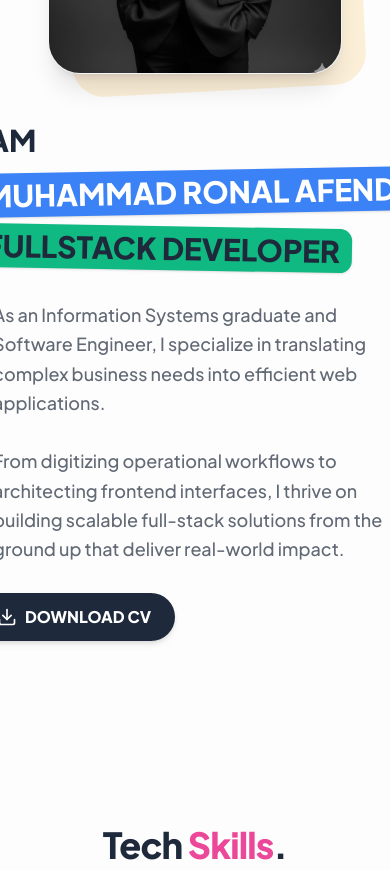
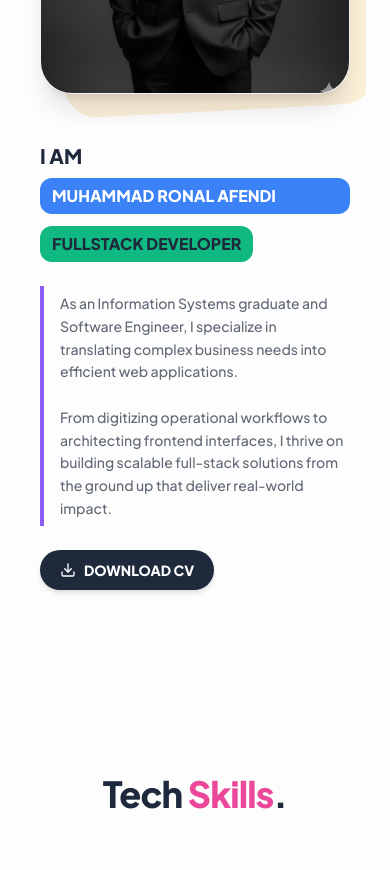
Before and after one commit to afendi-cmd/protofolio-saya, a Next.js app: page /en in a window 390 px wide. Shown: the part 1600-2470 px from the top of the page. Built offline with nearby package versions, Linux system fonts and the light colour scheme.

Commit message:
Fix: responsive About section untuk mobile/Android

```diff
--- a/components/About.tsx
+++ b/components/About.tsx
@@ -16,8 +16,8 @@ interface AboutProps {
 
 export default function About({ dict }: AboutProps) {
   return (
-    <section id="about" className="scroll-mt-14 py-8 md:py-12 ">
-      <div className="flex flex-col md:flex-row items-center gap-12 md:gap-16 max-w-5xl mx-auto px-6">
+    <section id="about" className="scroll-mt-14 py-8 md:py-12 overflow-hidden">
+      <div className="flex flex-col md:flex-row items-center gap-12 md:gap-16 max-w-5xl mx-auto px-4 sm:px-6">
         {/* KOLOM KIRI: Image Container (stacks vertically on mobile) */}
         <motion.div
           initial={{ opacity: 0, x: -50 }}
@@ -45,29 +45,27 @@ export default function About({ dict }: AboutProps) {
           whileInView={{ opacity: 1, x: 0 }}
           viewport={{ once: true }}
           transition={{ duration: 0.5, delay: 0.1 }}
-          className="flex-1 space-y-6"
+          className="flex-1 space-y-6 w-full"
         >
-          {/* Sapaan dengan Aksen Solid Color (Tetap menggunakan Flexbox responsif) */}
-          <h3 className="flex flex-col items-start gap-3 md:gap-4 text-3xl md:text-4xl font-black text-brand-text uppercase">
+          {/* Sapaan dengan Aksen Solid Color (Responsive untuk mobile) */}
+          <h3 className="flex flex-col items-start gap-3 md:gap-4 text-2xl sm:text-3xl md:text-4xl font-black text-brand-text uppercase">
             {/* Baris 1: Sapaan & Nama */}
-            <div className="flex flex-wrap items-center gap-x-3 gap-y-3">
-              <span>{dict.greeting}</span>
-              <span className="bg-brand-blue text-white px-3 py-1 rounded-xl whitespace-nowrap -rotate-1 shadow-sm">
+            <div className="flex flex-col sm:flex-row sm:flex-wrap sm:items-center gap-2 sm:gap-x-3 sm:gap-y-3 w-full">
+              <span className="text-xl sm:text-2xl md:text-3xl">{dict.greeting}</span>
+              <span className="bg-brand-blue text-white px-3 py-1.5 rounded-xl text-base sm:text-xl md:text-2xl break-words max-w-full inline-block">
                 {dict.name}
               </span>
             </div>
 
             {/* Baris 2: Role */}
-            <span className="bg-brand-mint text-brand-text px-3 py-1 rounded-xl whitespace-nowrap rotate-1 shadow-sm">
+            <span className="bg-brand-mint text-brand-text px-3 py-1.5 rounded-xl text-base sm:text-xl md:text-2xl break-words max-w-full inline-block">
               {dict.role}
             </span>
           </h3>
 
-          {/* Bio Container (fix for missing left border on mobile) */}
-          {/* Kita gunakan class 'border-l-4' tanpa media query agar garis ungu selalu tampil */}
-          {/* Namun kita kurangi padding kiri (pl-4) dan margin vertikal (my-4) khusus mobile */}
+          {/* Bio Container - Responsive text */}
           <div className="border-l-4 border-brand-purple pl-4 md:pl-6 py-1.5 md:py-2 my-4 md:my-6">
-            <p className="text-lg whitespace-pre-line text-brand-text/70 font-medium leading-relaxed">
+            <p className="text-sm sm:text-base md:text-lg whitespace-pre-line text-brand-text/70 font-medium leading-relaxed">
               {dict.bio}
             </p>
           </div>
@@ -77,10 +75,9 @@ export default function About({ dict }: AboutProps) {
             <a
               href=""
               download=""
-              // fix for button clipping: make horizontal padding responsive (px-6 -> px-8)
-              className="inline-flex items-center gap-2 px-6 md:px-8 py-3 md:py-3.5 bg-brand-text text-white font-black rounded-full shadow-md hover:bg-brand-purple hover:shadow-lg hover:-translate-y-1 transition-all duration-300"
+              className="inline-flex items-center gap-2 px-5 sm:px-6 md:px-8 py-2.5 sm:py-3 md:py-3.5 bg-brand-text text-white text-sm sm:text-base font-black rounded-full shadow-md hover:bg-brand-purple hover:shadow-lg hover:-translate-y-1 transition-all duration-300"
             >
-              <Download className="w-5 h-5" /> {dict.downloadCv}
+              <Download className="w-4 h-4 sm:w-5 sm:h-5" /> {dict.downloadCv}
             </a>
           </div>
         </motion.div>
```
